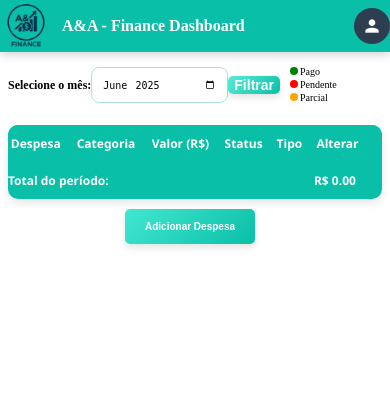
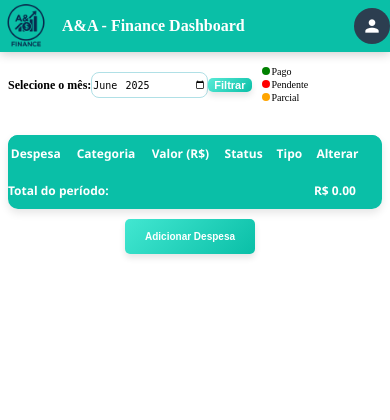
Before and after one commit to AbnerGomes/my-finances-app, a Flask app: page /despesas in a window 390 px wide. Shown: the top 420 px of the page. Run offline with Flask 3, Linux system fonts and the light colour scheme; the visitor is signed in with stand-in values (Sample User, id 1); data that the repository does not hold is empty; some libraries are stand-ins or nearby versions.

Commit message:
Ajuste label casal responsivo - despesas 4

```diff
--- a/static/css/despesas.css
+++ b/static/css/despesas.css
@@ -128,7 +128,7 @@ input#periodo-picker:focus {
     transition: background-color 0.3s ease, transform 0.2s ease;
     box-shadow: 0px 4px 6px rgba(0, 0, 0, 0.1);
     font-weight: bold;
-    font-size: 14px;
+    font-size: 11px;
     display: inline-block;
     text-align: center;
 
@@ -446,7 +446,7 @@ h2 {
 
 .barra-pesquisa{
   margin-bottom: 20px;
-  display: flex;
+  display: inline-flex;
   /* gap: 4px;  */
   align-items: center;
   flex-wrap: wrap;
--- a/templates/despesas.html
+++ b/templates/despesas.html
@@ -65,7 +65,7 @@
 <br>
   <div class="barra-pesquisa">
     <label for="filtroMes" style="font-weight: bold;">Selecione o mês:</label>
-    <input type="month" id="filtroMes" name="mes_ano" style="padding: 10px; border-radius: 8px; border: 1px solid #B0E0E6; font-size: 10px;"  value="{{ mes_ano }}">
+    <input type="month" id="filtroMes" name="mes_ano" style="padding: 5px 0px 5px 0px; border-radius: 8px; border: 1px solid #B0E0E6; font-size: 10px;"  value="{{ mes_ano }}">
     <button class="botao-filtrar" onclick="filtrarPorMes()">Filtrar</button>
     <!-- <button onclick="limparFiltro()">Limpar</button> -->
 
```
